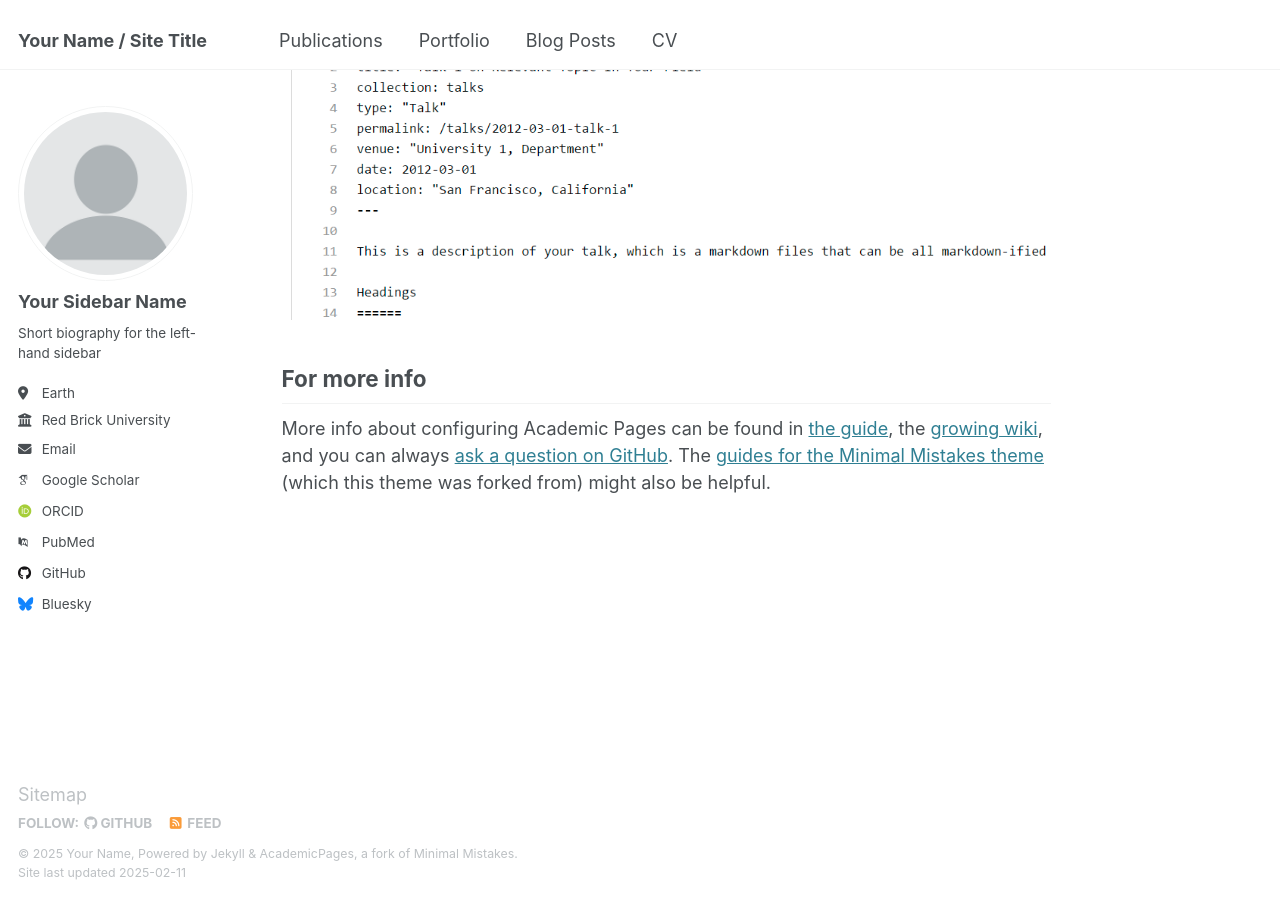
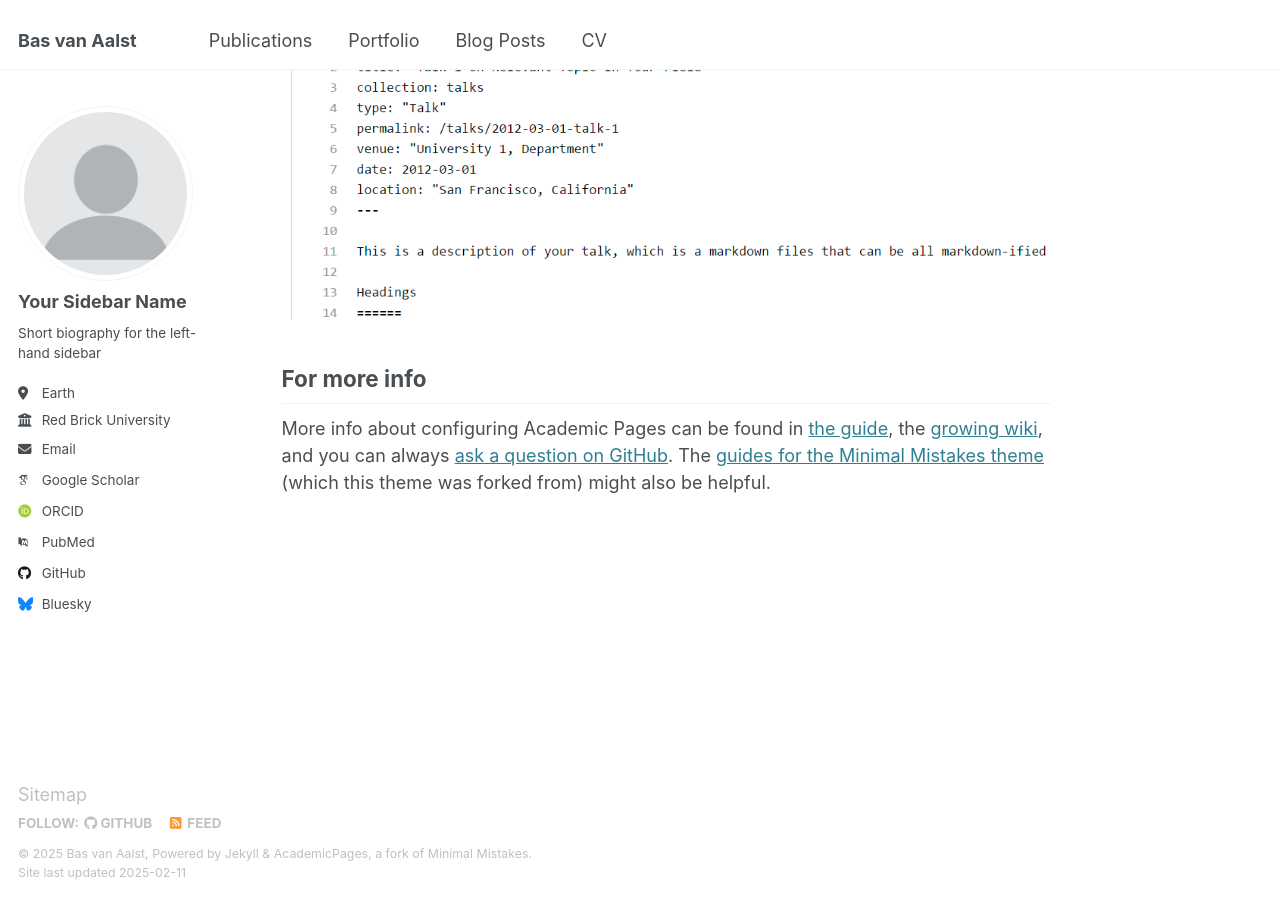
Before and after one commit to basvanaalst/basvanaalst.github.io, a Jekyll site: the page built from _pages/about.md, in a window 1280 px wide and 900 px high, scrolled down 2642 px. Built offline with Jekyll 4.4.1, drawn with Linux system fonts in a browser that asks for light colours; some web fonts are replaced.

Commit message:
Update _config.yml

```diff
--- a/_config.yml
+++ b/_config.yml
@@ -9,13 +9,13 @@
 # Basic Site Settings
 locale                   : "en-US"
 site_theme               : "default"
-title                    : "Your Name / Site Title"
+title                    : "Bas van Aalst"
 title_separator          : "-"
-name                     : &name "Your Name"
+name                     : &name "Bas van Aalst"
 description              : &description "personal description"
-url                      : https://academicpages.github.io # the base hostname & protocol for your site e.g. "https://[your GitHub username].github.io"
+url                      : https://basvanaalst.github.io # the base hostname & protocol for your site e.g. "https://[your GitHub username].github.io"
 baseurl                  : "" # the subpath of your site, e.g. "/blog"
-repository               : "academicpages/academicpages.github.io"
+repository               : "basvanaalst/basvanaalst.github.io"
 
 # Site Author - The following control what appear as part of the author content on the side bar.
 #               If a field is blank the icon and link will not appear, otherwise it will be shown.
```
